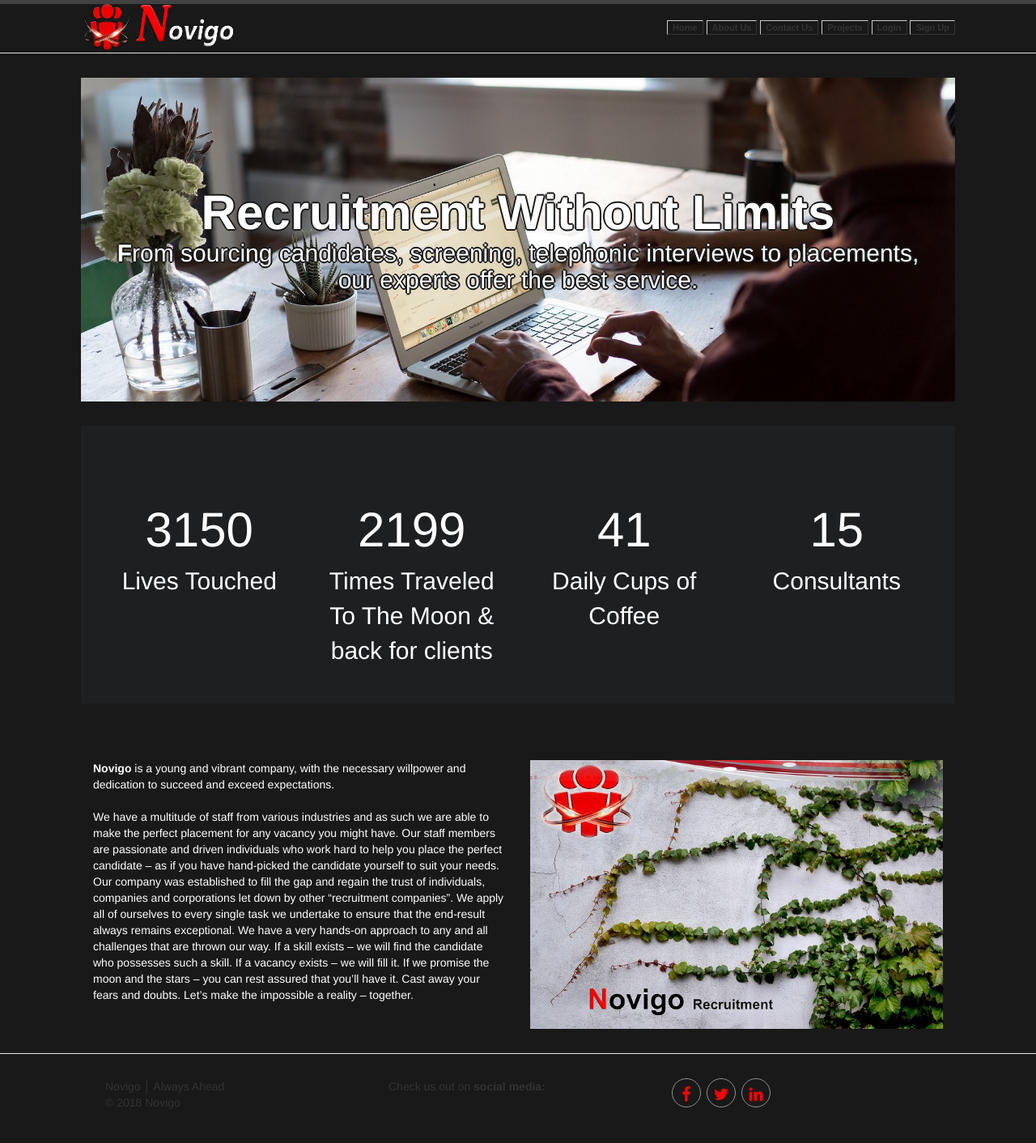
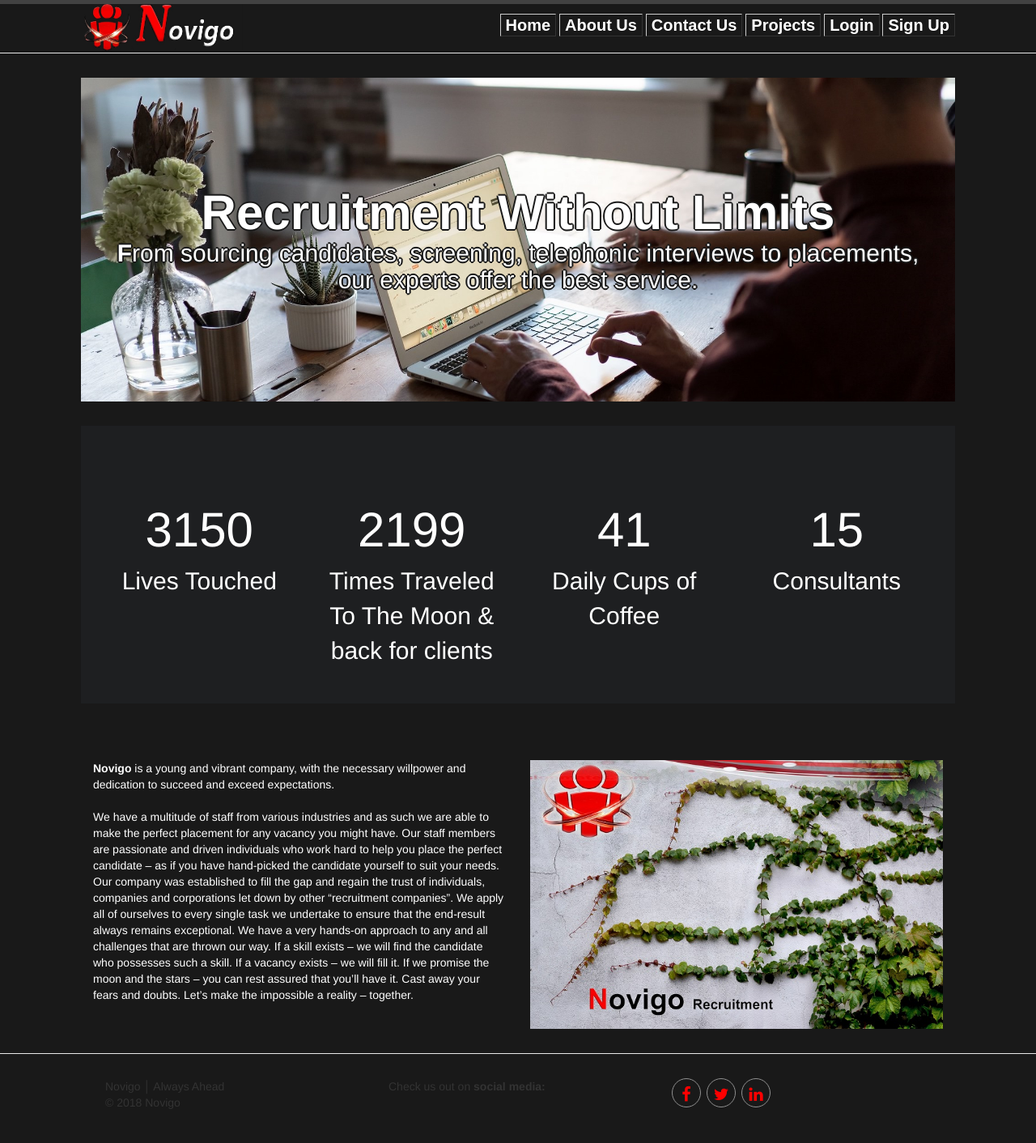
Before and after one commit to Hermankoch/hermankoch.github.io, a Jekyll site: the page built from index.html, in a window 1280 px wide. Shown: the whole page at 81% size. Built offline with Jekyll 4.4.1, drawn with Linux system fonts in a browser that asks for light colours.

Commit message:
Update homepage.css

```diff
--- a/css/homepage.css
+++ b/css/homepage.css
@@ -108,10 +108,10 @@
 }
 
 .contact-btn a {
-  font: bold 11px Arial;
+  font: bold 20px Arial;
   text-decoration: none;
   background-color: #191919;
-  color: #333333;
+  color: #fff;
   padding: 2px 6px 2px 6px;
   border-top: 1px solid #CCCCCC;
   border-right: 1px solid #333333;
```
